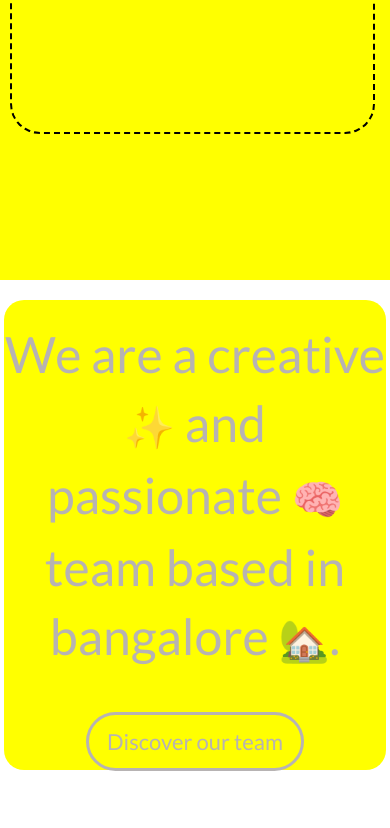
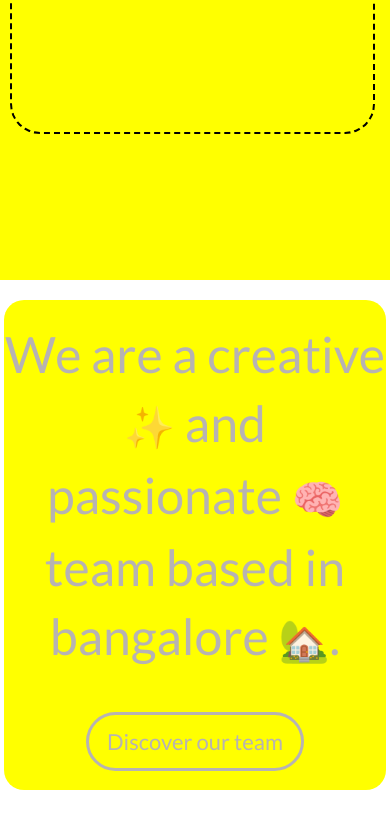
Before and after one commit to harshj2109/nextjs-blog, a Next.js app: page / in a window 390 px wide. Shown: the part 2252-3080 px from the top of the page. Built offline with nearby package versions, Linux system fonts and the light colour scheme.

Commit message:
Add files via upload

```diff
--- a/app/media.css
+++ b/app/media.css
@@ -697,7 +697,7 @@
 
     /* container 5 */
     .team-box{
-        height: 470px;
+        height: 490px;
         padding-top: 20px;
     }
     .team-txt{
```
